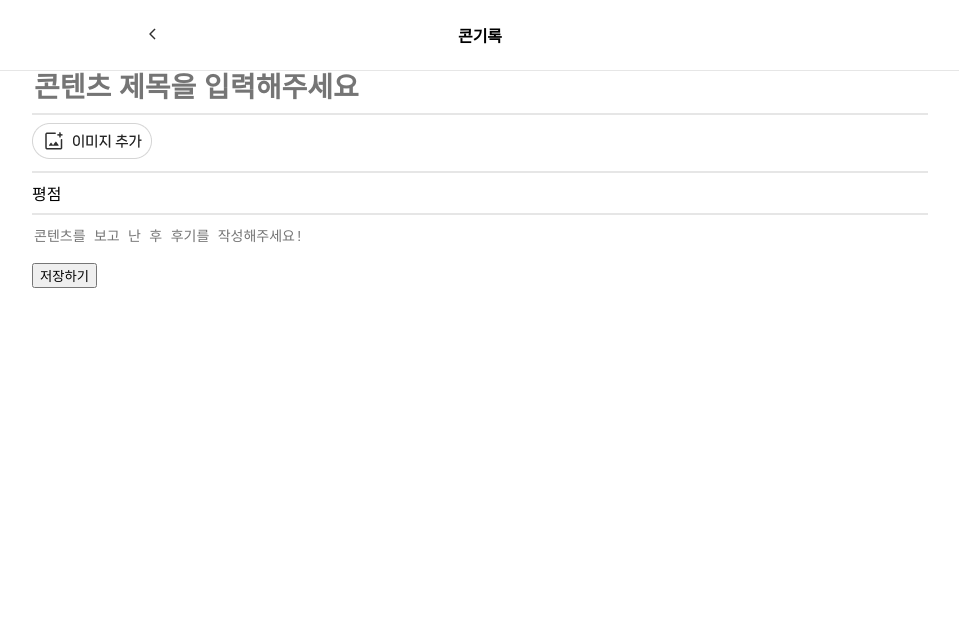
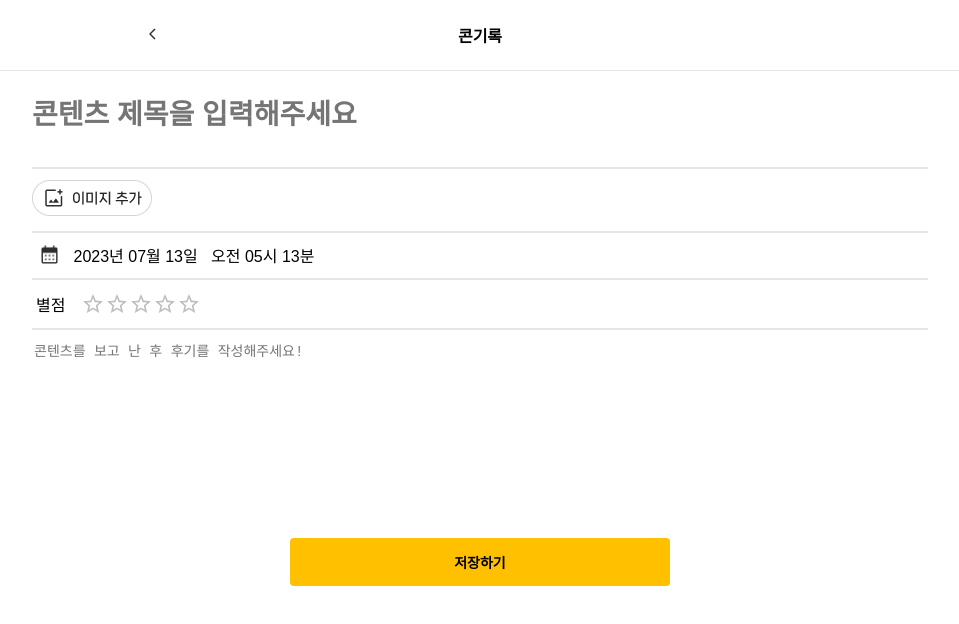
Before and after one commit to A-Jin-Kwon/ConProject, a React (Create React App) app in the folder my-app/: page /record-con in a window 1280 px wide. Shown: the top 624 px of the page, without its empty margins (160-1119 px from the left). Built offline with nearby package versions, Linux system fonts and the light colour scheme; the HTML template or start-up script is replaced by a standard one; a web font is replaced by a local one.

Commit message:
콘기록 별점기능, 달력 기능 추가

```diff
--- a/my-app/package.json
+++ b/my-app/package.json
@@ -3,11 +3,15 @@
   "version": "0.1.0",
   "private": true,
   "dependencies": {
+    "@emotion/react": "^11.11.1",
+    "@emotion/styled": "^11.11.0",
+    "@mui/material": "^5.14.1",
     "@testing-library/jest-dom": "^5.16.5",
     "@testing-library/react": "^13.4.0",
     "@testing-library/user-event": "^13.5.0",
     "axios": "^1.4.0",
     "react": "^18.2.0",
+    "react-datepicker": "^4.16.0",
     "react-dom": "^18.2.0",
     "react-redux": "^8.1.1",
     "react-router-dom": "^6.14.1",
--- a/my-app/src/Pages/ConRecordPage/AddImage.js
+++ b/my-app/src/Pages/ConRecordPage/AddImage.js
@@ -6,7 +6,7 @@ const AddImage = ({ changeAddImgHandler, imgRef }) => {
   };
 
   return (
-    <div>
+    <Container>
       <Input
         type="file"
         ref={imgRef}
@@ -14,12 +14,15 @@ const AddImage = ({ changeAddImgHandler, imgRef }) => {
         onChange={changeAddImgHandler}
       />
       <ImageIcon src="imgs/Frame50.png" onClick={clickHandler} />
-    </div>
+    </Container>
   );
 };
 
 export default AddImage;
 
+const Container = styled.div`
+  padding: 0.2rem 0;
+`;
 const Input = styled.input`
   display: none;
 `;
--- a/my-app/src/Pages/ConRecordPage/RecordCon.js
+++ b/my-app/src/Pages/ConRecordPage/RecordCon.js
@@ -4,6 +4,7 @@ import styled from "styled-components";
 import ShowStars from "./ShowStars";
 import AddImage from "./AddImage";
 import TextArea from "./TextAreaHeight";
+import SelectTime from "./SelectTime";
 
 const RecordCon = () => {
   const submitHandler = (e) => {
@@ -15,26 +16,25 @@ const RecordCon = () => {
     setTitle(e.target.value);
   };
 
-  const [review, setReview] = useState("");
-  const reviewChangeHandler = (e) => {
-    setReview(e.target.value);
-  };
-
   // 이미지 추가
   const [imgSrc, setImgSrc] = useState("");
   const imgRef = useRef();
 
-  const changeAddImgHandler = () => {
+  const changeAddImgHandler = (e) => {
     const file = imgRef.current.files[0];
     if (!file) {
       return;
-    } else {
+    }
+    else {
       const reader = new FileReader();
       reader.readAsDataURL(file);
       reader.onloadend = () => {
         setImgSrc(reader.result);
       };
     }
+
+    // onChange는 실질적 데이터가 바뀔 때만 반응하므로, 기존의 파일을 재업로드할 때는 이벤트가 작동하지 않으므로 value를 reset 해준다.
+    e.target.value = '';
   };
 
   const deleteImgHandler = () => {
@@ -54,12 +54,12 @@ const RecordCon = () => {
           <Hr />
           <AddImage changeAddImgHandler={changeAddImgHandler} imgRef={imgRef} />
           <Hr />
-          <div>
-            <span>평점</span>
-            <div>
-              <ShowStars />
-            </div>
-          </div>
+          <SelectTime/>
+          <Hr/>
+          <RatingContainer>
+            <Span>별점</Span>
+            <ShowStars />
+          </RatingContainer>
           <Hr />
           <TextAreaWrapper>
             {imgSrc === "" ? null : (
@@ -70,7 +70,7 @@ const RecordCon = () => {
             )}
             <TextArea/>
           </TextAreaWrapper>
-          <button>저장하기</button>
+          <SaveBtn>저장하기</SaveBtn>
         </Form>
       </FormWrapper>
     </div>
@@ -79,6 +79,29 @@ const RecordCon = () => {
 
 export default RecordCon;
 
+const Span = styled.span`
+  padding: 0 1rem 0 0;
+`;
+const RatingContainer = styled.div`
+  padding: 0.25rem;
+  display: flex;
+  align-items: center;
+`;
+const SaveBtn = styled.button`
+  background-color: #FFC000;
+  width: 380px;
+  height: 48px;
+  border-radius: 4px;
+  padding: 16px 130px;
+  border: none;
+  font-weight: 700;
+  font-size: 14px;
+  display: flex;
+  align-items: center;
+  justify-content: center;
+  margin: 10rem auto 0;
+  cursor: pointer;
+`;
 const ImgContainer = styled.div`
   width: 380px;
   height: 550px;
@@ -103,6 +126,7 @@ const TitleInput = styled.input`
   color: #242424;
   outline: none;
   width: 100%;
+  padding: 1.75rem 0;
 `;
 const TextAreaWrapper = styled.div`
   width: 100%;
--- /dev/null
+++ b/my-app/src/Pages/ConRecordPage/SelectTime.js
@@ -0,0 +1,50 @@
+import DatePicker, {registerLocale} from "react-datepicker";
+import "react-datepicker/dist/react-datepicker.css";
+import { useState } from "react";
+import ko from "date-fns/locale/ko";
+import styled from 'styled-components';
+
+const SelectTime = () => {
+    registerLocale("ko", ko);
+    const [selectedDate, setSelectedDate] = useState(new Date());
+    return (
+        <Container>
+            {/* label 적용 시, 시간을 선택해도 달력이 닫히지 않는 오류 발생 */}
+            <Label>
+            <CalendarIcon src="imgs/calendar_month.png"/>
+            <StyledDatePicker
+                dateFormat="  yyyy년 MM월 dd일   a hh시 mm분"
+                dateFormatCalendar="yyyy년 MM월"
+                timeFormat="HH:mm"
+                timeCaption="시간"
+                locale="ko"
+                selected={selectedDate}
+                onChange={(date) => {
+                        setSelectedDate(date);
+                    }
+                }
+                showTimeSelect
+            />
+            </Label>
+        </Container>
+    );
+};
+
+export default SelectTime;
+
+const StyledDatePicker = styled(DatePicker)`
+    border: none;
+    font-size: 16px;
+    width: 300px;
+`;
+const Container = styled.div`
+    padding: 0.25rem;
+`;
+const CalendarIcon = styled.img`
+    width: 17px;
+    height: 19px;
+    padding: 0 0.3rem;
+`;
+const Label = styled.label`
+    display: flex;
+`;
--- a/my-app/src/Pages/ConRecordPage/ShowStars.js
+++ b/my-app/src/Pages/ConRecordPage/ShowStars.js
@@ -1,5 +1,23 @@
 import styled from "styled-components";
+import Rating from '@mui/material/Rating';
+import Stack from '@mui/material/Stack';
+import { useState } from "react";
 
-const ShowStars = () => {};
+const ShowStars = () => {
+    const [score, setScore] = useState(0);
+
+    const changeHandler = (e, newScore) => {
+        setScore(newScore);
+    };
+
+    return (
+        <Stack spacing={1}>
+          <Rating
+            name="half-rating" defaultValue={0.0} precision={0.5} score={score}
+            onChange={changeHandler}
+          />
+        </Stack>
+      );
+};
 
 export default ShowStars;
--- a/my-app/src/Pages/ConRecordPage/TextAreaHeight.js
+++ b/my-app/src/Pages/ConRecordPage/TextAreaHeight.js
@@ -36,7 +36,7 @@ export default TextArea;
   color: #242424;
   font-size: 14px;
   font-weight: 400;
-  //outline: none;
+  outline: none;
   resize: none;
   width: 100%;
 `;
```
Also changed, not shown: my-app/public/imgs/calendar_month.png (added), 1 other file (tests, documents, lock files or other folders).
